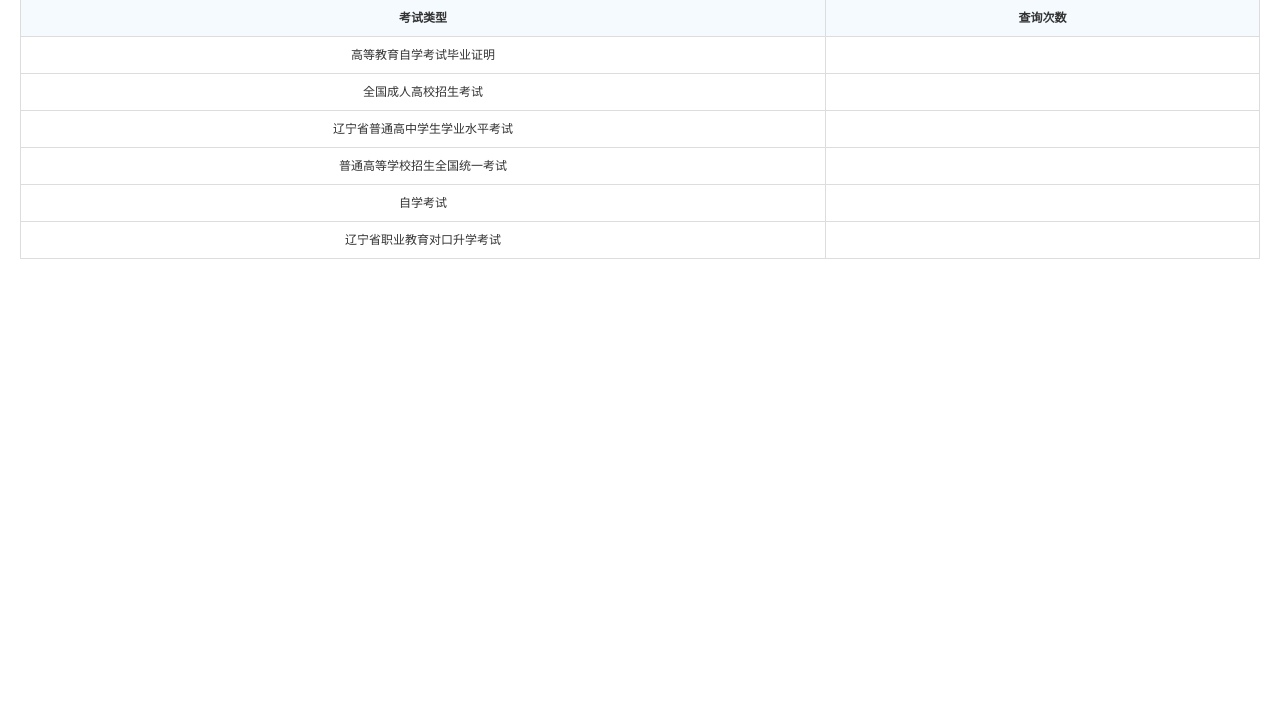
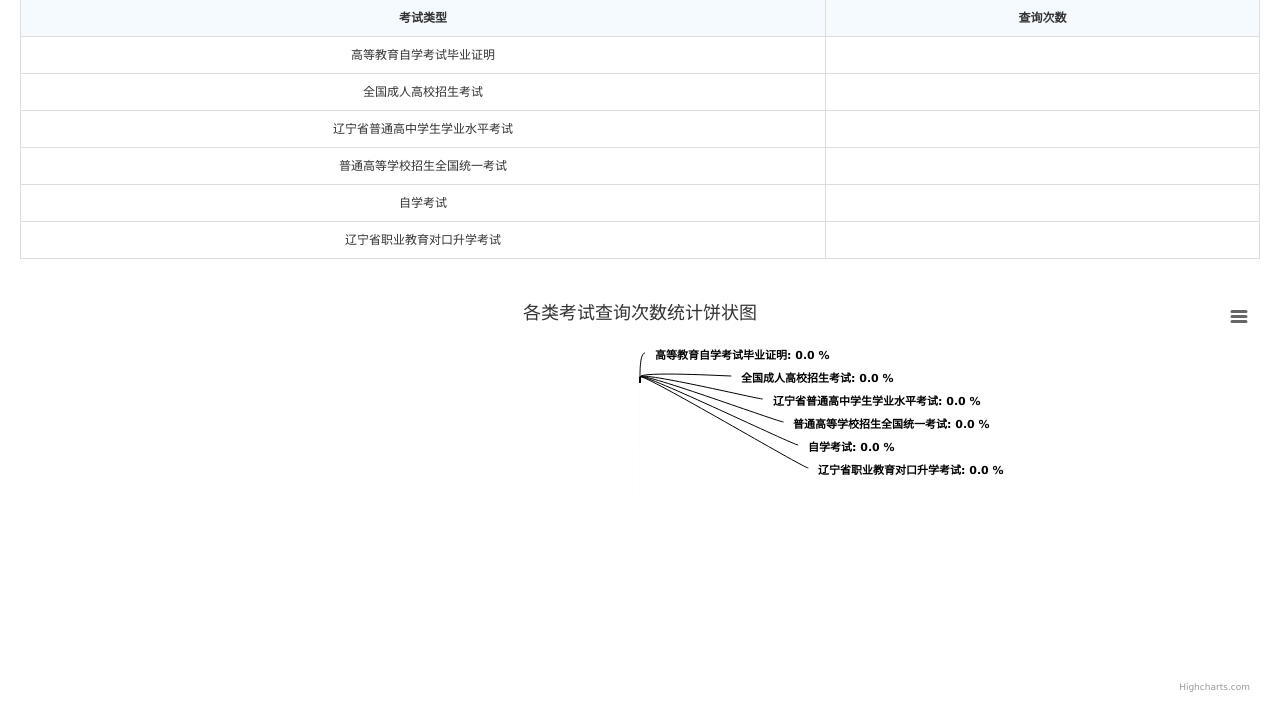
Before and after one commit to dongxiaohao/AchievementManager, a Spring Boot app: page /user-list.html in a window 1280 px wide. Shown: the part 114-829 px from the top of the page. Before the commit the page ends 373 px from the top, so only its background shows below. Run offline with Spring Boot 4, Linux system fonts and the light colour scheme; data that the repository does not hold is empty; some of the project's set-up classes (security, data sources, template engines, error pages and the like) are left out, and stand-ins take their place; some libraries are stand-ins or nearby versions.

Commit message:
统计页面添加饼状图

```diff
--- a/src/main/resources/static/charts-5.html
+++ b/src/main/resources/static/charts-5.html
@@ -45,7 +45,7 @@ $(function () {
             plotShadow: false
         },
         title: {
-            text: 'Browser market shares at a specific website, 2010'
+            text: '各类考试查询次数统计饼状图'
         },
         tooltip: {
     	    pointFormat: '{series.name}: <b>{point.percentage:.1f}%</b>'
@@ -64,7 +64,7 @@ $(function () {
         },
         series: [{
             type: 'pie',
-            name: 'Browser share',
+            name: '成绩查询次数',
             data: [
                 ['Firefox',   45.0],
                 ['IE',       26.8],
--- a/src/main/resources/static/user-list.html
+++ b/src/main/resources/static/user-list.html
@@ -78,12 +78,17 @@
     </tbody>
   </table>
   <div id="pageNav" class="pageNav"></div>
+
+  <div id="container" style="min-width:700px;height:400px"></div>
+
 </div>
 <!--_footer 作为公共模版分离出去-->
 <script type="text/javascript" src="lib/jquery/1.9.1/jquery.min.js"></script>
 <script type="text/javascript" src="lib/layer/2.4/layer.js"></script>
 <script type="text/javascript" src="static/h-ui/js/H-ui.min.js"></script>
 <script type="text/javascript" src="static/h-ui.admin/js/H-ui.admin.js"></script>
+<script type="text/javascript" src="lib/hcharts/Highcharts/5.0.6/js/highcharts.js"></script>
+<script type="text/javascript" src="lib/hcharts/Highcharts/5.0.6/js/modules/exporting.js"></script>
 <!--/_footer 作为公共模版分离出去-->
 
 <!--请在下方写此页面业务相关的脚本-->
@@ -117,12 +122,88 @@
 var record = new Vue({
   el:"#record",
   data:{
-    recordtable:''
+    recordtable:'',
   }
 });
 $(function(){
   showResults();
+  // var zkby = record.recordtable.zkby;
+  // var crgk = record.recordtable.crgk;
+  // var xysp = record.recordtable.xysp;
+  // var gk = record.recordtable.gk;
+  // var zxks = record.recordtable.zxks;
+  // var dksx = record.recordtable.dksx;
+  // var total = zkby+crgk+xysp+gk+zxks+dksx;
+  //
+  // var zkby = Math.floor(record.recordtable.zkby/total*100);
+  // var crgk = Math.floor(record.recordtable.crgk/total*100);
+  // var xysp = Math.floor(record.recordtable.xysp/total*100);
+  // var gk = Math.floor(record.recordtable.gk/total*100)/100;
+  // var zxks = Math.floor(record.recordtable.zxks/total*100);
+  // var dksx = Math.floor(record.recordtable.dksx/total*100);
+
+  // var chart = $('#container').highcharts();
+  // chart.series[0].
+  $('#container').highcharts({
+    chart: {
+      plotBackgroundColor: null,
+      plotBorderWidth: null,
+      plotShadow: false
+    },
+    title: {
+      text: '各类考试查询次数统计饼状图'
+    },
+    tooltip: {
+      pointFormat: '{series.name}: <b>{point.y}</b>'
+    },
+    plotOptions: {
+      pie: {
+        allowPointSelect: true,
+        cursor: 'pointer',
+        dataLabels: {
+          enabled: true,
+          color: '#000000',
+          connectorColor: '#000000',
+          format: '<b>{point.name}</b>: {point.percentage:.1f} %'
+        }
+      }
+    },
+    series: [{
+      type: 'pie',
+      name: '成绩查询次数',
+      data: [
+        {
+          name:'高等教育自学考试毕业证明',
+          y:parseInt(record.recordtable.zkby)
+        },
+        {
+          name: '全国成人高校招生考试',
+          y:parseInt(record.recordtable.crgk),
+          sliced: true,
+          selected: true
+        },
+        {
+          name:'辽宁省普通高中学生学业水平考试',
+          y:parseInt(record.recordtable.xysp)
+        },
+        {
+          name:'普通高等学校招生全国统一考试',
+          y:parseInt(record.recordtable.gk)
+        },
+        {
+          name:'自学考试',
+          y:parseInt(record.recordtable.zxks)
+        },
+        {
+          name:'辽宁省职业教育对口升学考试',
+          y:parseInt(record.recordtable.dksx)
+        }
+      ]
+    }]
+  });
+
 });
+
 function showResults() {
   var starttime = $("#datemin").val();
   var endtime = $("#datemax").val();
@@ -130,6 +211,7 @@ function showResults() {
   $.ajax({
     url:"/recode/statistic",
     type:"GET",
+    async:false,
     data:{
       starttime:starttime,
       endtime:endtime
```
